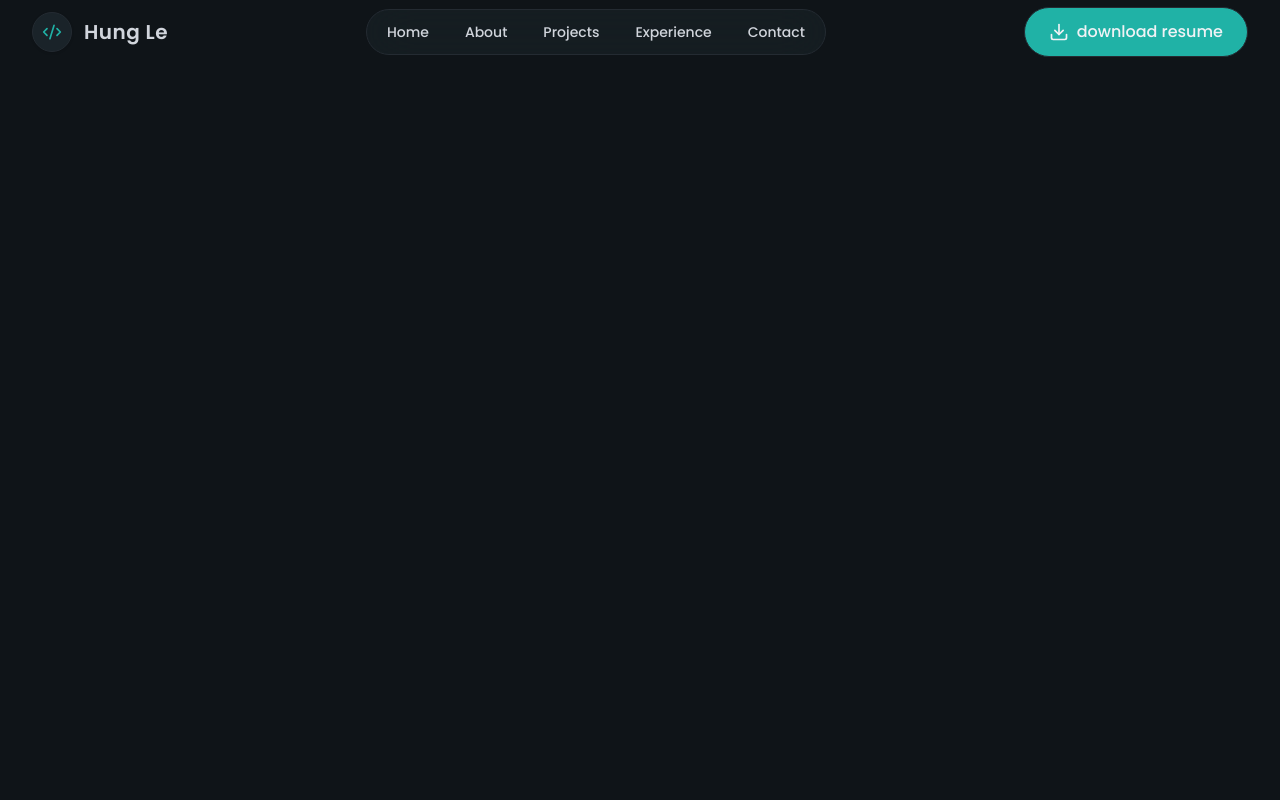
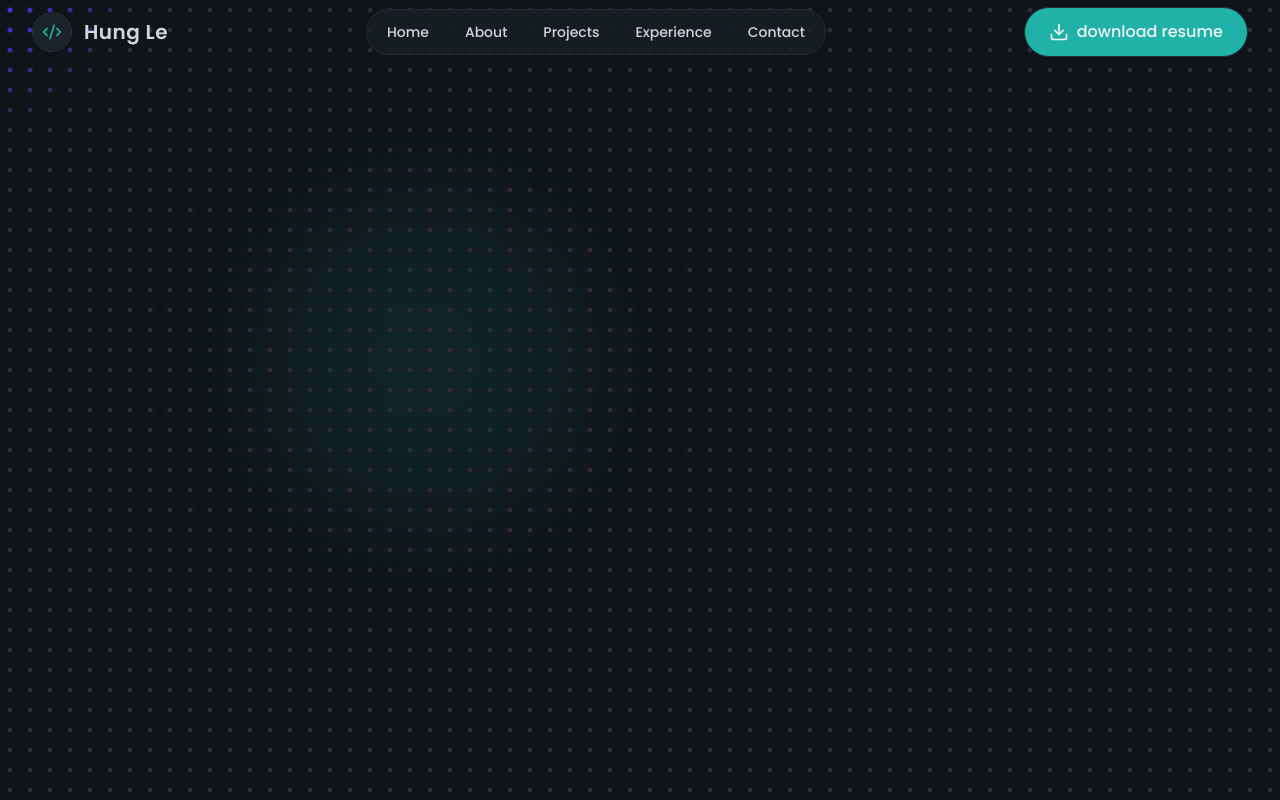
Before and after one commit to hungle88/porftolio-app, a Next.js app: page / in a window 1280 px wide. Built offline with nearby package versions, Linux system fonts and the light colour scheme.

Commit message:
feat: update site background

```diff
--- a/app/globals.css
+++ b/app/globals.css
@@ -12,5 +12,27 @@
 body {
   background-color: var(--color-background);
   color: var(--color-text);
+}
 
+.dot-grid {
+  display: flex;
+  align-items: center;
+  justify-content: center;
+  height: 100%;
+  width: 100%;
+  position: relative;
 }
+
+.dot-grid__wrap {
+  width: 100%;
+  height: 100%;
+  position: relative;
+}
+
+.dot-grid__canvas {
+  position: absolute;
+  inset: 0;
+  width: 100%;
+  height: 100%;
+  pointer-events: none;
+}
--- a/app/layout.tsx
+++ b/app/layout.tsx
@@ -1,7 +1,7 @@
 import type { Metadata } from 'next';
 import { Poppins } from 'next/font/google';
 import './globals.css';
-import Navbar from './components/navbar/Navbar';
+import Navbar from '../components/navbar/Navbar';
 
 const poppins = Poppins({
   variable: '--font-poppins',
--- a/app/page.tsx
+++ b/app/page.tsx
@@ -1,7 +1,8 @@
 import Image from "next/image";
+import HeroSection from "../components/sections/HeroSection";
 
 export default function Home() {
   return (
-   <h1></h1>
+  <div><HeroSection/></div>
   );
 }
--- /dev/null
+++ b/components/hero/background.tsx
@@ -0,0 +1,292 @@
+'use client';
+import React, { useRef, useEffect, useCallback, useMemo } from 'react';
+import { gsap } from 'gsap';
+import { InertiaPlugin } from 'gsap/InertiaPlugin';
+
+import '../../app/globals.css';
+
+gsap.registerPlugin(InertiaPlugin);
+
+const throttle = (func: (...args: any[]) => void, limit: number) => {
+  let lastCall = 0;
+  return function (this: any, ...args: any[]) {
+    const now = performance.now();
+    if (now - lastCall >= limit) {
+      lastCall = now;
+      func.apply(this, args);
+    }
+  };
+};
+
+interface Dot {
+  cx: number;
+  cy: number;
+  xOffset: number;
+  yOffset: number;
+  _inertiaApplied: boolean;
+}
+
+export interface DotGridProps {
+  dotSize?: number;
+  gap?: number;
+  baseColor?: string;
+  activeColor?: string;
+  proximity?: number;
+  speedTrigger?: number;
+  shockRadius?: number;
+  shockStrength?: number;
+  maxSpeed?: number;
+  resistance?: number;
+  returnDuration?: number;
+  className?: string;
+  style?: React.CSSProperties;
+}
+
+function hexToRgb(hex: string) {
+  const m = hex.match(/^#?([a-f\d]{2})([a-f\d]{2})([a-f\d]{2})$/i);
+  if (!m) return { r: 0, g: 0, b: 0 };
+  return {
+    r: parseInt(m[1], 16),
+    g: parseInt(m[2], 16),
+    b: parseInt(m[3], 16)
+  };
+}
+
+const DotGrid: React.FC<DotGridProps> = ({
+  dotSize = 16,
+  gap = 32,
+  baseColor = '#5227FF',
+  activeColor = '#5227FF',
+  proximity = 150,
+  speedTrigger = 100,
+  shockRadius = 250,
+  shockStrength = 5,
+  maxSpeed = 5000,
+  resistance = 750,
+  returnDuration = 1.5,
+  className = '',
+  style
+}) => {
+  const wrapperRef = useRef<HTMLDivElement>(null);
+  const canvasRef = useRef<HTMLCanvasElement>(null);
+  const dotsRef = useRef<Dot[]>([]);
+  const pointerRef = useRef({
+    x: 0,
+    y: 0,
+    vx: 0,
+    vy: 0,
+    speed: 0,
+    lastTime: 0,
+    lastX: 0,
+    lastY: 0
+  });
+
+  const baseRgb = useMemo(() => hexToRgb(baseColor), [baseColor]);
+  const activeRgb = useMemo(() => hexToRgb(activeColor), [activeColor]);
+
+  const circlePath = useMemo(() => {
+    if (typeof window === 'undefined' || !window.Path2D) return null;
+
+    const p = new Path2D();
+    p.arc(0, 0, dotSize / 2, 0, Math.PI * 2);
+    return p;
+  }, [dotSize]);
+
+  const buildGrid = useCallback(() => {
+    const wrap = wrapperRef.current;
+    const canvas = canvasRef.current;
+    if (!wrap || !canvas) return;
+
+    const { width, height } = wrap.getBoundingClientRect();
+    const dpr = window.devicePixelRatio || 1;
+
+    canvas.width = width * dpr;
+    canvas.height = height * dpr;
+    canvas.style.width = `${width}px`;
+    canvas.style.height = `${height}px`;
+    const ctx = canvas.getContext('2d');
+    if (ctx) ctx.scale(dpr, dpr);
+
+    const cols = Math.floor((width + gap) / (dotSize + gap));
+    const rows = Math.floor((height + gap) / (dotSize + gap));
+    const cell = dotSize + gap;
+
+    const gridW = cell * cols - gap;
+    const gridH = cell * rows - gap;
+
+    const extraX = width - gridW;
+    const extraY = height - gridH;
+
+    const startX = extraX / 2 + dotSize / 2;
+    const startY = extraY / 2 + dotSize / 2;
+
+    const dots: Dot[] = [];
+    for (let y = 0; y < rows; y++) {
+      for (let x = 0; x < cols; x++) {
+        const cx = startX + x * cell;
+        const cy = startY + y * cell;
+        dots.push({ cx, cy, xOffset: 0, yOffset: 0, _inertiaApplied: false });
+      }
+    }
+    dotsRef.current = dots;
+  }, [dotSize, gap]);
+
+  useEffect(() => {
+    if (!circlePath) return;
+
+    let rafId: number;
+    const proxSq = proximity * proximity;
+
+    const draw = () => {
+      const canvas = canvasRef.current;
+      if (!canvas) return;
+      const ctx = canvas.getContext('2d');
+      if (!ctx) return;
+      ctx.clearRect(0, 0, canvas.width, canvas.height);
+
+      const { x: px, y: py } = pointerRef.current;
+
+      for (const dot of dotsRef.current) {
+        const ox = dot.cx + dot.xOffset;
+        const oy = dot.cy + dot.yOffset;
+        const dx = dot.cx - px;
+        const dy = dot.cy - py;
+        const dsq = dx * dx + dy * dy;
+
+        let style = baseColor;
+        if (dsq <= proxSq) {
+          const dist = Math.sqrt(dsq);
+          const t = 1 - dist / proximity;
+          const r = Math.round(baseRgb.r + (activeRgb.r - baseRgb.r) * t);
+          const g = Math.round(baseRgb.g + (activeRgb.g - baseRgb.g) * t);
+          const b = Math.round(baseRgb.b + (activeRgb.b - baseRgb.b) * t);
+          style = `rgb(${r},${g},${b})`;
+        }
+
+        ctx.save();
+        ctx.translate(ox, oy);
+        ctx.fillStyle = style;
+        ctx.fill(circlePath);
+        ctx.restore();
+      }
+
+      rafId = requestAnimationFrame(draw);
+    };
+
+    draw();
+    return () => cancelAnimationFrame(rafId);
+  }, [proximity, baseColor, activeRgb, baseRgb, circlePath]);
+
+  useEffect(() => {
+    buildGrid();
+    let ro: ResizeObserver | null = null;
+    if ('ResizeObserver' in window) {
+      ro = new ResizeObserver(buildGrid);
+      wrapperRef.current && ro.observe(wrapperRef.current);
+    } else {
+      (window as Window).addEventListener('resize', buildGrid);
+    }
+    return () => {
+      if (ro) ro.disconnect();
+      else window.removeEventListener('resize', buildGrid);
+    };
+  }, [buildGrid]);
+
+  useEffect(() => {
+    const onMove = (e: MouseEvent) => {
+      const now = performance.now();
+      const pr = pointerRef.current;
+      const dt = pr.lastTime ? now - pr.lastTime : 16;
+      const dx = e.clientX - pr.lastX;
+      const dy = e.clientY - pr.lastY;
+      let vx = (dx / dt) * 1000;
+      let vy = (dy / dt) * 1000;
+      let speed = Math.hypot(vx, vy);
+      if (speed > maxSpeed) {
+        const scale = maxSpeed / speed;
+        vx *= scale;
+        vy *= scale;
+        speed = maxSpeed;
+      }
+      pr.lastTime = now;
+      pr.lastX = e.clientX;
+      pr.lastY = e.clientY;
+      pr.vx = vx;
+      pr.vy = vy;
+      pr.speed = speed;
+
+      const rect = canvasRef.current!.getBoundingClientRect();
+      pr.x = e.clientX - rect.left;
+      pr.y = e.clientY - rect.top;
+
+      for (const dot of dotsRef.current) {
+        const dist = Math.hypot(dot.cx - pr.x, dot.cy - pr.y);
+        if (speed > speedTrigger && dist < proximity && !dot._inertiaApplied) {
+          dot._inertiaApplied = true;
+          gsap.killTweensOf(dot);
+          const pushX = dot.cx - pr.x + vx * 0.005;
+          const pushY = dot.cy - pr.y + vy * 0.005;
+          gsap.to(dot, {
+            inertia: { xOffset: pushX, yOffset: pushY, resistance },
+            onComplete: () => {
+              gsap.to(dot, {
+                xOffset: 0,
+                yOffset: 0,
+                duration: returnDuration,
+                ease: 'elastic.out(1,0.75)'
+              });
+              dot._inertiaApplied = false;
+            }
+          });
+        }
+      }
+    };
+
+    const onClick = (e: MouseEvent) => {
+      const rect = canvasRef.current!.getBoundingClientRect();
+      const cx = e.clientX - rect.left;
+      const cy = e.clientY - rect.top;
+      for (const dot of dotsRef.current) {
+        const dist = Math.hypot(dot.cx - cx, dot.cy - cy);
+        if (dist < shockRadius && !dot._inertiaApplied) {
+          dot._inertiaApplied = true;
+          gsap.killTweensOf(dot);
+          const falloff = Math.max(0, 1 - dist / shockRadius);
+          const pushX = (dot.cx - cx) * shockStrength * falloff;
+          const pushY = (dot.cy - cy) * shockStrength * falloff;
+          gsap.to(dot, {
+            inertia: { xOffset: pushX, yOffset: pushY, resistance },
+            onComplete: () => {
+              gsap.to(dot, {
+                xOffset: 0,
+                yOffset: 0,
+                duration: returnDuration,
+                ease: 'elastic.out(1,0.75)'
+              });
+              dot._inertiaApplied = false;
+            }
+          });
+        }
+      }
+    };
+
+    const throttledMove = throttle(onMove, 50);
+    window.addEventListener('mousemove', throttledMove, { passive: true });
+    window.addEventListener('click', onClick);
+
+    return () => {
+      window.removeEventListener('mousemove', throttledMove);
+      window.removeEventListener('click', onClick);
+    };
+  }, [maxSpeed, speedTrigger, proximity, resistance, returnDuration, shockRadius, shockStrength]);
+
+  return (
+    <section className={`dot-grid ${className}`} style={style}>
+      <div ref={wrapperRef} className="dot-grid__wrap">
+        <canvas ref={canvasRef} className="dot-grid__canvas" />
+      </div>
+    </section>
+  );
+};
+
+export default DotGrid;
--- /dev/null
+++ b/components/sections/HeroSection.tsx
@@ -0,0 +1,31 @@
+import React from 'react';
+import DotGrid from '../hero/background';
+
+function HeroSection() {
+  return (
+    <section
+      id='home'
+      className='relative min-h-screen overflow-hidden flex items-center pt-30 py-10'
+    >
+      <div
+        className='absolute top-1/4 left-1/3 -translate-x-1/2 w-80 h-80
+        rounded-full blur-3xl bg-primary/10'
+      />
+      <div className='inset-0 absolute'>
+        <DotGrid
+          dotSize={5}
+          gap={15}
+          baseColor='#2F293A'
+          activeColor='#5227FF'
+          proximity={120}
+          shockRadius={250}
+          shockStrength={5}
+          resistance={750}
+          returnDuration={1.5}
+        />
+      </div>
+    </section>
+  );
+}
+
+export default HeroSection;
--- a/package.json
+++ b/package.json
@@ -9,6 +9,7 @@
     "lint": "eslint"
   },
   "dependencies": {
+    "gsap": "^3.15.0",
     "next": "16.3.4",
     "react": "19.2.8",
     "react-dom": "19.2.8",
```
Also changed, not shown: components/navbar/Logo.tsx (renamed from app/components/navbar/Logo.tsx), components/navbar/MobileNav.tsx (renamed from app/components/navbar/MobileNav.tsx), components/navbar/Navbar.tsx (renamed from app/components/navbar/Navbar.tsx), components/ui/LinkButton.tsx (renamed from app/components/ui/LinkButton.tsx), 1 other file (tests, documents, lock files or other folders).
